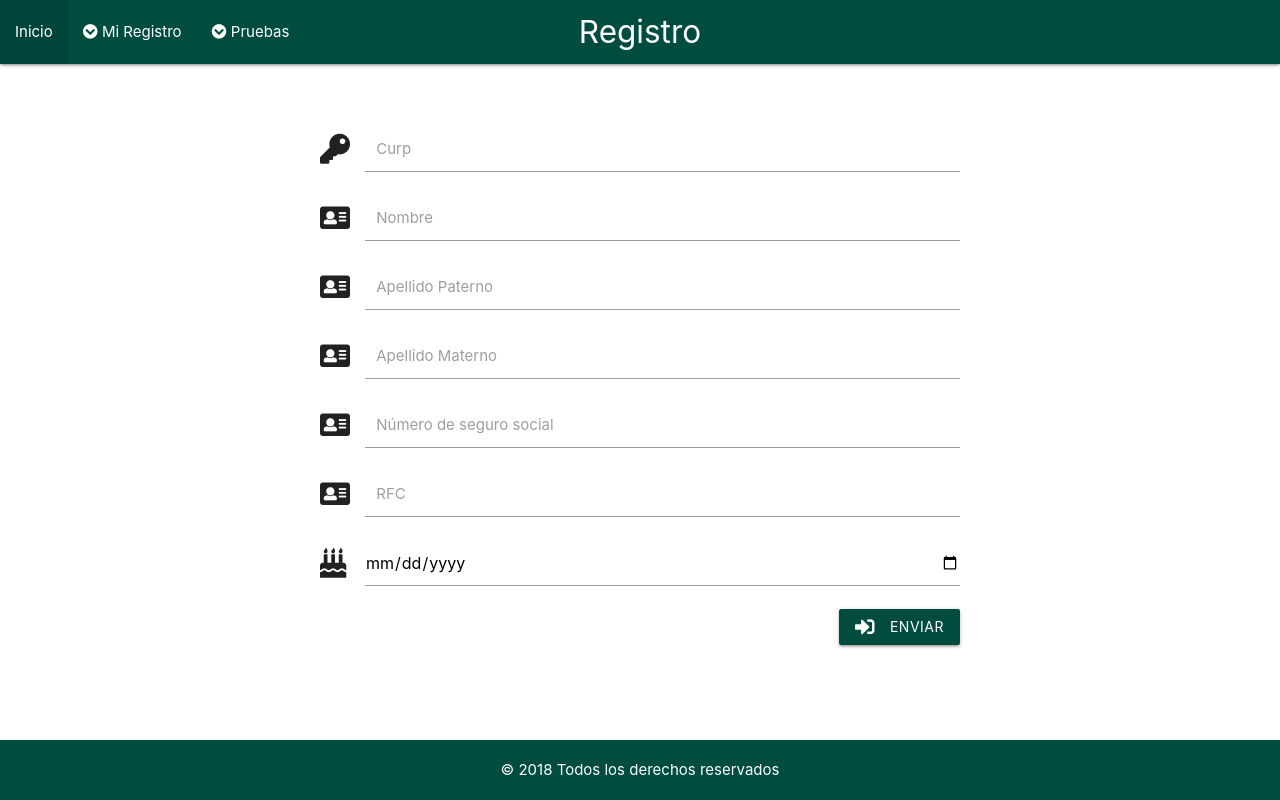
After one commit to CrHernandez073/WebDesiciones, a Django app: page /form_persona/ in a window 1280 px wide. The commit adds this page. Run offline with Django 3.2, Linux system fonts and the light colour scheme; some libraries are stand-ins or nearby versions.

Commit message:
Se agrego el formulario de personas y el de direccion personas, ambas funcionan correctamente

```diff
--- a/app_proyecto/views.py
+++ b/app_proyecto/views.py
@@ -1,5 +1,8 @@
 from django.shortcuts import render
 from django.shortcuts import redirect
+from django.views.generic import CreateView
+from django.urls import reverse_lazy
+
 from django.views.generic.list import ListView
 
 from app_proyecto import models
@@ -54,3 +57,16 @@ class consulta_supervisores(ListView):
 class consulta_gerentes(ListView):
     template_name= "app_proyecto/gerente/consulta_gerentes.html"
     queryset = models.Empleados.objects.filter(Id_Puesto = 2)
+
+#FORMULARIOS OBLIGATORIOS
+class form_persona(CreateView):
+    template_name= "app_proyecto/form_persona.html"
+    model = models.Personas
+    fields = "__all__"
+    success_url = reverse_lazy("login")
+
+class form_persona_domicilio(CreateView):
+    template_name= "app_proyecto/form_persona_domicilio.html"
+    model = models.DireccionPersonas
+    fields = "__all__"
+    success_url = reverse_lazy("login")
--- a/django_proyecto/urls.py
+++ b/django_proyecto/urls.py
@@ -14,4 +14,9 @@ urlpatterns = [
     path('consulta_empleados/', views.consulta_empleados.as_view(), name = 'consulta_empleados'),
     path('consulta_supervisores/', views.consulta_supervisores.as_view(), name = 'consulta_supervisores'),
     path('consulta_gerentes/', views.consulta_gerentes.as_view(), name = 'consulta_gerentes'),
+
+#FORMULARIO
+   # 1.- Crear a la persona
+	path('form_persona/', views.form_persona.as_view(), name = 'form_persona'),
+	path('form_persona_domicilio/', views.form_persona_domicilio.as_view(), name = 'form_persona_domicilio'),
 ]
--- a/templates/app_proyecto/base.html
+++ b/templates/app_proyecto/base.html
@@ -1,5 +1,12 @@
 {% load static %}
 {%block condiciones%}
+{%if request.session.id_puesto  == "Gerente"%}
+		<script>window.location.replace("../inicio_gerente");</script>
+	{%elif request.session.id_puesto  == "Supervisor"%}
+		<script>alert("Es Supervisor")</script>
+	{%elif request.session.id_puesto  == "Empleado"%}
+		<script>alert("Es Empleado")</script>
+{%endif%}
 {% endblock %}
 <!DOCTYPE html>
 <html lang="es">
@@ -15,13 +22,24 @@
 </head>
 <body>
 	{% block nav_dropdowns %}
+	 <ul id="drop_solicitud_empleado" class="dropdown-content">
+        <li><a href="../form_persona">Datos Personales</a></li>
+        <li><a href="../form_persona_domicilio">Domicilio</a></li>
+     </ul>
+     <ul id="drop_examenes_puestos" class="dropdown-content">
+        <li><a href="../form_puesto_caja">Caja</a></li>
+     </ul>
 	{% endblock %}
 	{% block navbar %}
 		<nav class="teal darken-4">
 			<div class="nav-wrapper">
 				<a class="brand-logo center">{% block titulo_navbar %}Archivo base{% endblock %}</a>
 				{% block nav_contenido %}
-
+				  <ul>
+				  	<li><a href="../login">Inicio</a></li>
+					<li><a class="dropdown-button" href="#!" data-activates="drop_solicitud_empleado"><i class="fas fa-chevron-circle-down fa-1x"></i>  Mi Registro</a></li>
+					<li><a class="dropdown-button" href="#!" data-activates="drop_examenes_puestos"><i class="fas fa-chevron-circle-down fa-1x"></i>  Pruebas</a></li>
+				  </ul>
 				{% endblock %}
 			</div>
 		</nav>
@@ -31,6 +49,7 @@
 	{% endblock %}
 
 	{% block mas_contenido %}
+
 	{% endblock %}
 
 	{% block pie_pagina %}
--- /dev/null
+++ b/templates/app_proyecto/form_persona.html
@@ -0,0 +1,72 @@
+{% extends 'app_proyecto/base.html' %}
+
+{% block titulo %}Registro{% endblock %}
+
+{% block titulo_navbar %}Registro{% endblock %}
+
+{% block contenido %}
+	<div class="container" style="width: 50%;">
+	<form method="post">
+	    {% csrf_token %}
+	    <div class="input-field col s12">
+	          <i class="fas fa-key prefix"></i>
+	          <input id="icon_prefix" type="text" class="validate" maxlength="20" name="Curp" required="true" autocomplete="off">
+	          <label for="icon_prefix">Curp</label>
+        </div>
+
+         <div class="input-field col s12">
+	          <i class="fas fa-address-card prefix"></i>
+
+	          <input id="icon_prefix" type="text" class="validate" maxlength="150" name="Nombres" required="true" autocomplete="off">
+
+	          <label for="icon_prefix">Nombre</label>
+        </div>
+
+         <div class="input-field col s12">
+	          <i class="fas fa-address-card prefix"></i>
+
+	          <input id="icon_prefix" type="text" class="validate" maxlength="150" name="Ap_Paterno" required="true" autocomplete="off">
+
+	          <label for="icon_prefix">Apellido Paterno</label>
+        </div>
+
+         <div class="input-field col s12">
+	          <i class="fas fa-address-card prefix"></i>
+
+	          <input id="icon_prefix" type="text" class="validate" name="Ap_Materno" maxlength="100" required="true" autocomplete="off">
+
+	          <label for="icon_prefix">Apellido Materno</label>
+        </div>
+
+         <div class="input-field col s12">
+	          <i class="fas fa-address-card prefix"></i>
+
+	          <input id="icon_prefix" type="text" class="validate" name="NSS" maxlength="100" required="true" autocomplete="off">
+
+	          <label for="icon_prefix">Número de seguro social</label>
+        </div>
+
+         <div class="input-field col s12">
+	          <i class="fas fa-address-card prefix"></i>
+
+	          <input id="icon_prefix" type="text" class="validate" name="RFC" maxlength="40" required="true" autocomplete="off">
+
+	          <label for="icon_prefix">RFC</label>
+        </div>
+
+         <div class="input-field col s12">
+	          <i class="fas fa-birthday-cake prefix"></i>
+
+	          <input id="icon_prefix" type="date" class="validate" name="Fecha_Nacimiento" maxlength="40" required="true" autocomplete="off">
+
+	          <label for="icon_prefix"></label>
+        </div>
+		<div class="right">
+			<button class="btn waves-effect teal darken-4" type="submit">Enviar
+		  	<i class="fas fa-sign-in-alt left"></i>
+		  </button>
+		</div>
+	</form>
+	<br>
+	</div>
+{% endblock %}
```
Also changed, not shown: templates/app_proyecto/form_persona_domicilio.html (added, +55 -0 lines), 1 other file.
